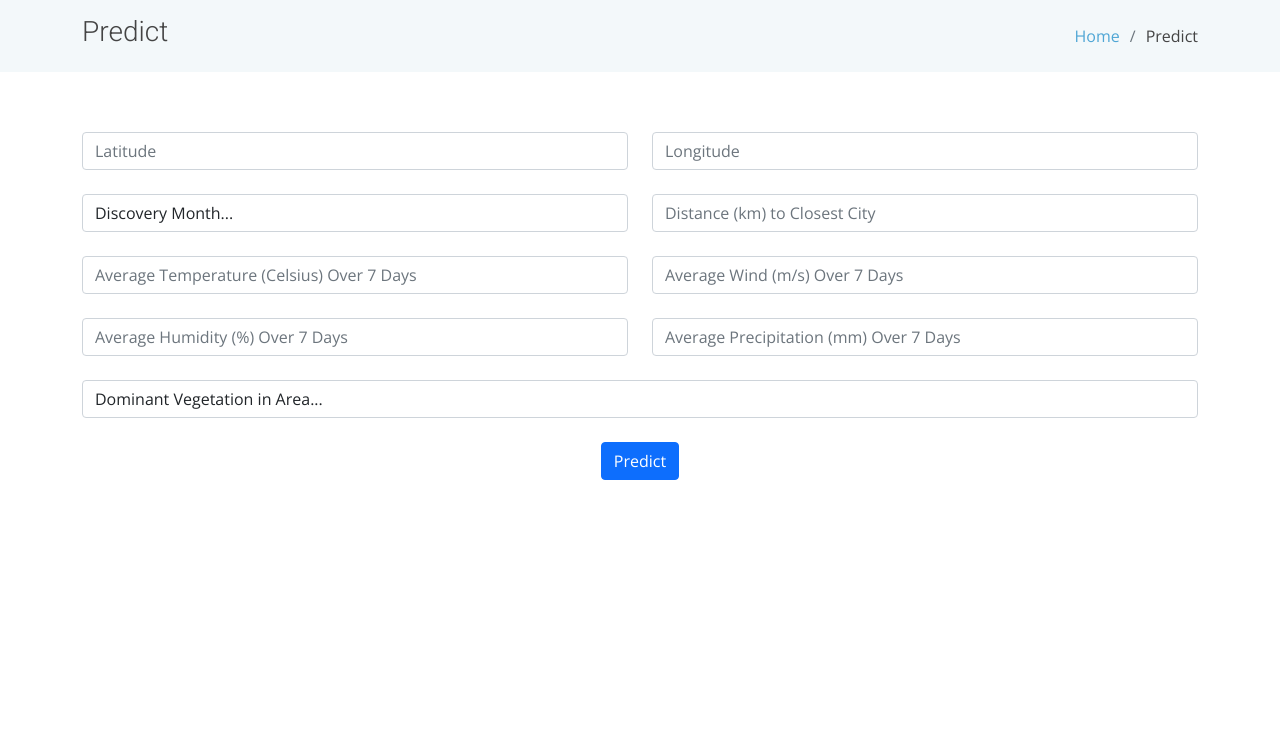
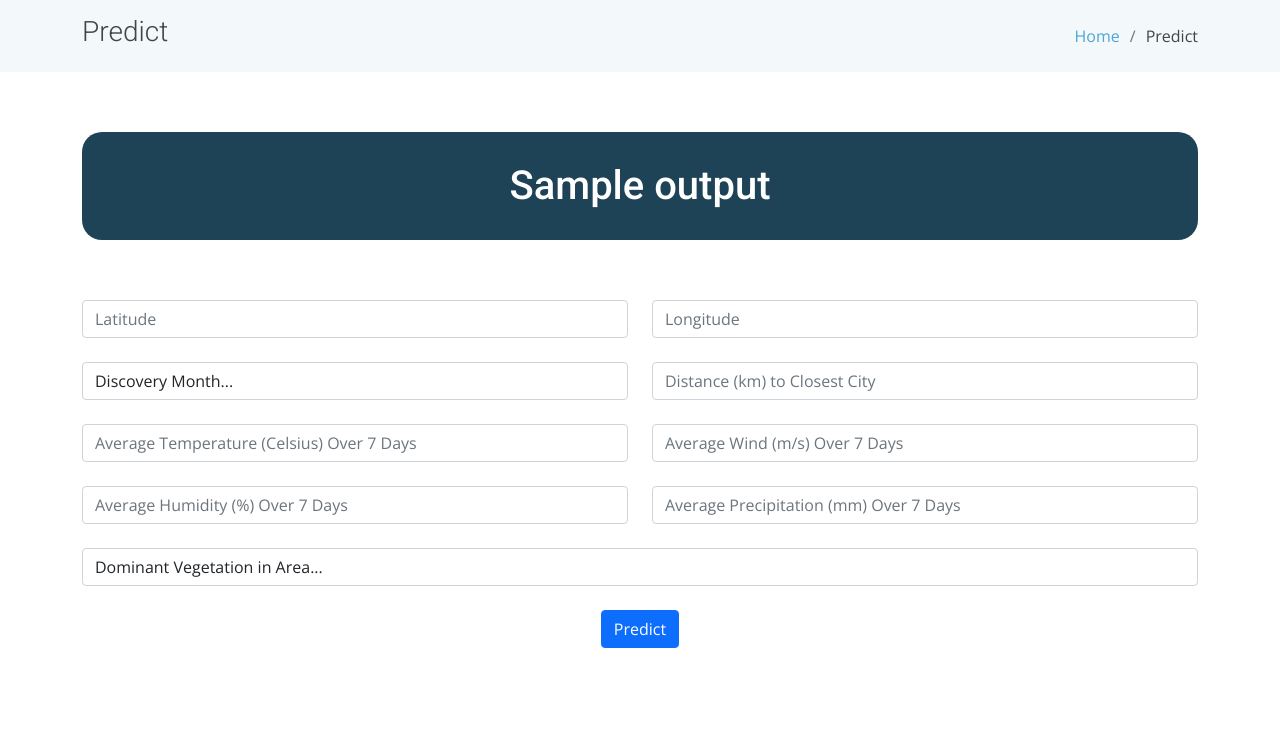
Before and after one commit to TeamDeltaHacks/WildfiresAI, a Flask app: template templates/predict.html in a window 1280 px wide. Shown: the part 80-812 px from the top of the page. Before the commit the page ends 560 px from the top, so only its background shows below. Run offline with Flask 2, Linux system fonts and the light colour scheme; the template is opened without the code that fills it: most values are stand-ins (such as "Sample title", 1, 10 or a date in 2020); some libraries are stand-ins or nearby versions.

Commit message:
Show output

```diff
--- a/app.py
+++ b/app.py
@@ -58,7 +58,7 @@ def predict():
             output = "Invalid parameters"
         return render_template('predict.html', output=output)
     else:
-        return render_template('predict.html')
+        return render_template('predict.html', output="")
 
 
 @app.route('/visualize')
--- a/templates/predict.html
+++ b/templates/predict.html
@@ -79,8 +79,24 @@
     </section><!-- End Predict Section -->
 
     <!-- ======= Inputs Section ======= -->
-    <section>
+    <section class="section">
+
       <div class="container">
+        {% if output != "" %}
+          <center>
+            <h1 class="output col-12">{{output}}</h1>
+          </center>
+          <style>
+            .output {
+              text-align: center;
+              margin-bottom: 60px;
+              background-color: #1e4356;
+              padding: 30px;
+              border-radius: 20px;
+              color: white;
+            }
+          </style>
+        {% endif %}
         <div class="col-12">
           <form method="POST">
             <div class="row mb-4">
```
